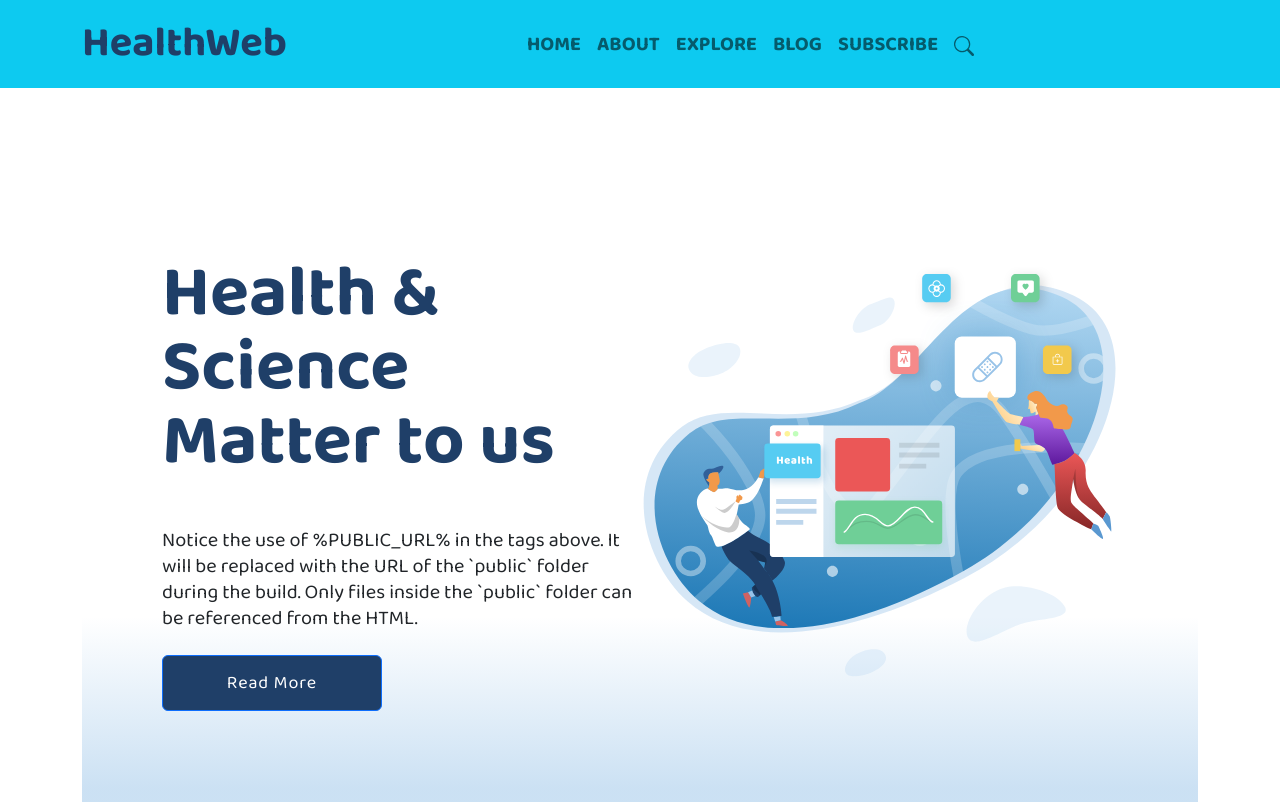
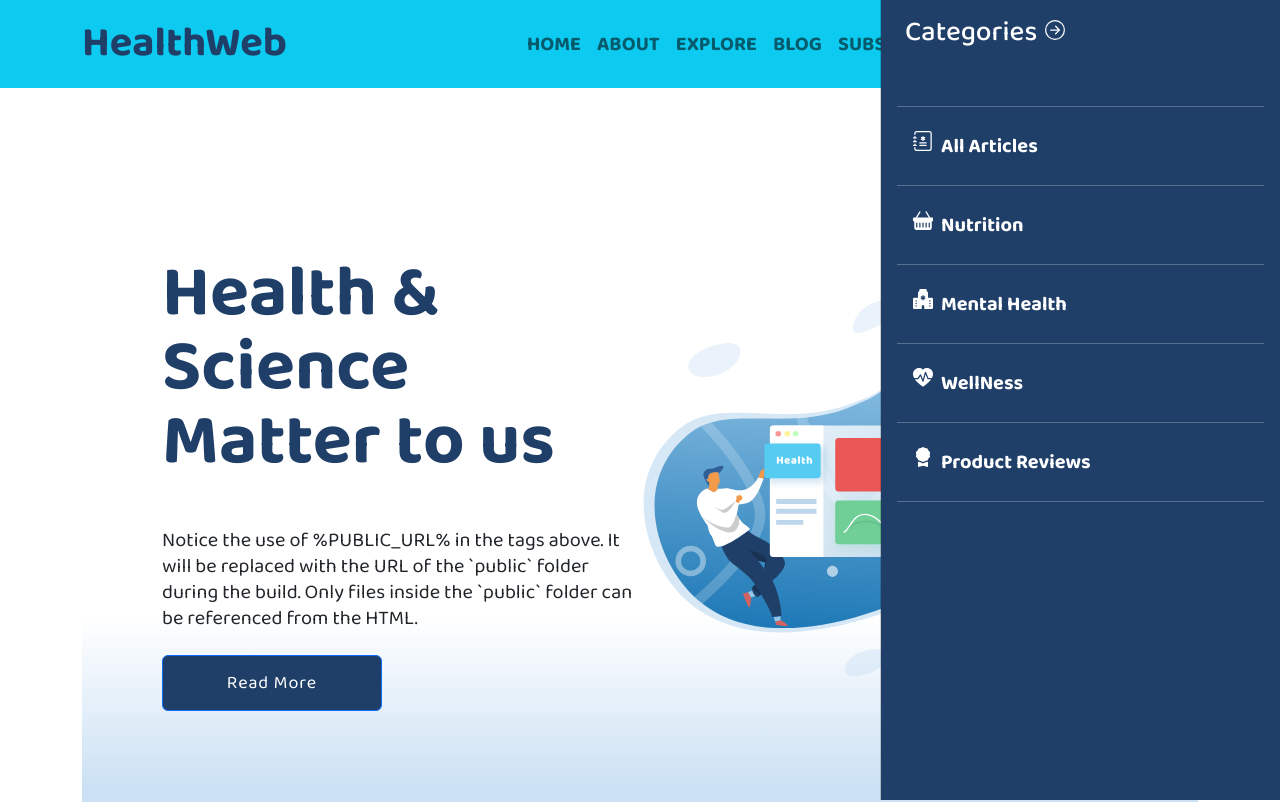
Before and after one commit to nickfff-dev/healthweb, a React (Create React App) app in the folder healthweb/: page / in a window 1280 px wide. Shown: the top 802 px of the page. Built offline with nearby package versions, Linux system fonts and the light colour scheme.

Commit message:
categories toggle sidebar

```diff
--- a/healthweb/src/Allposts.js
+++ b/healthweb/src/Allposts.js
@@ -5,7 +5,7 @@ import { BookmarkFill, ShareFill } from "react-bootstrap-icons";
 function Allposts() {
   return (
     <Col>
-      <h3>All posts</h3>
+      <h3 style={{color: "#1F3F68"}}>All posts</h3>
       <Col>
         <div className="d-flex flex-column justify-content-evenly">
           <Container style={{padding: "2rem 4rem 4rem"}}>
@@ -21,9 +21,9 @@ function Allposts() {
                   />
                 </div>
                 <div className="px-3">
-                  <h1>
+                  <h2 style={{color: "#1F3F68"}}>
                     What Is White Fragility? 5 Key Steps for Overcoming It
-                  </h1>
+                  </h2>
                   <p>
                     Professor and diversity consultant Robin DiAngelo brought
                     the concept of white fragility into public awareness in
@@ -33,12 +33,12 @@ function Allposts() {
                   <div className="d-flex align-items-center justify-content-around flex-row">
                     <Col>
                       <Stack gap={2}>
-                        <span>Author Name</span>
+                        <span style={{color: "#1F3F68", fontWeight: "bold"}}>Author Name</span>
                         <span className="text-mute">May 5 3min read</span>
                       </Stack>
                     </Col>
                     <Col>
-                      <div className="d-flex flex-row justify-content-evenly">
+                      <div className="d-flex flex-row justify-content-evenly" style={{color: "#1F3F68", fontWeight: "bold"}}>
                         <BookmarkFill className="icon" />
                         <ShareFill className="icon" />
                       </div>
@@ -61,7 +61,7 @@ function Allposts() {
                   />
                 </div>
                 <div className="px-3">
-                  <h2>
+                  <h2 style={{color: "#1F3F68"}}>
                     What Is White Fragility? 5 Key Steps for Overcoming It
                   </h2>
                   <p>
@@ -73,12 +73,12 @@ function Allposts() {
                   <div className="d-flex align-items-center justify-content-around flex-row">
                     <Col>
                       <Stack gap={2}>
-                        <span>Author Name</span>
+                        <span style={{color: "#1F3F68", fontWeight: "bold"}}>Author Name</span>
                         <span className="text-mute">May 5 3min read</span>
                       </Stack>
                     </Col>
                     <Col>
-                      <div className="d-flex flex-row justify-content-evenly">
+                      <div className="d-flex flex-row justify-content-evenly" style={{color: "#1F3F68", fontWeight: "bold"}}>
                         <BookmarkFill className="icon" />
                         <ShareFill className="icon" />
                       </div>
@@ -101,9 +101,9 @@ function Allposts() {
                   />
                 </div>
                 <div className="px-3">
-                  <h1>
+                  <h2 style={{color: "#1F3F68"}}>
                     What Is White Fragility? 5 Key Steps for Overcoming It
-                  </h1>
+                  </h2>
                   <p>
                     Professor and diversity consultant Robin DiAngelo brought
                     the concept of white fragility into public awareness in
@@ -113,12 +113,12 @@ function Allposts() {
                   <div className="d-flex align-items-center justify-content-around flex-row">
                     <Col>
                       <Stack gap={2}>
-                        <span>Author Name</span>
+                        <span style={{color: "#1F3F68", fontWeight: "bold"}}>Author Name</span>
                         <span className="text-mute">May 5 3min read</span>
                       </Stack>
                     </Col>
                     <Col>
-                      <div className="d-flex flex-row justify-content-evenly">
+                      <div className="d-flex flex-row justify-content-evenly" style={{color: "#1F3F68", fontWeight: "bold"}}>
                         <BookmarkFill className="icon" />
                         <ShareFill className="icon" />
                       </div>
@@ -141,9 +141,9 @@ function Allposts() {
                   />
                 </div>
                 <div className="px-3">
-                  <h1>
+                  <h2 style={{color: "#1F3F68"}}>
                     What Is White Fragility? 5 Key Steps for Overcoming It
-                  </h1>
+                  </h2>
                   <p>
                     Professor and diversity consultant Robin DiAngelo brought
                     the concept of white fragility into public awareness in
@@ -153,12 +153,12 @@ function Allposts() {
                   <div className="d-flex align-items-center justify-content-around flex-row">
                     <Col>
                       <Stack gap={2}>
-                        <span>Author Name</span>
+                        <span style={{color: "#1F3F68", fontWeight: "bold"}}>Author Name</span>
                         <span className="text-mute">May 5 3min read</span>
                       </Stack>
                     </Col>
                     <Col>
-                      <div className="d-flex flex-row justify-content-evenly">
+                      <div className="d-flex flex-row justify-content-evenly" style={{color: "#1F3F68", fontWeight: "bold"}}>
                         <BookmarkFill className="icon" />
                         <ShareFill className="icon" />
                       </div>
--- a/healthweb/src/App.css
+++ b/healthweb/src/App.css
@@ -116,3 +116,21 @@ background: #1F3F68;
   color:#1F3F68;
   background-color: rgba(152, 195, 232, 0.4) ;
 }
+
+.offcanvas-header{
+  background-color: #1F3F68;
+  color: white;
+
+  font-weight: bold;
+
+}
+
+.offcanvas-body{
+  background-color: #1F3F68;
+  color: white ;
+
+}
+
+.offcanvas-body .nav-item .nav-link{
+  color: white;
+}
--- a/healthweb/src/Explore.js
+++ b/healthweb/src/Explore.js
@@ -27,19 +27,19 @@ function Explore() {
     <div className="box box-down cyan">
       <h2>Nutrition</h2>
       <p>Food and Eating Habits</p>
-      <img src="https://assets.codepen.io/2301174/icon-supervisor.svg" alt=""/>
+      <img src="https://img.icons8.com/external-flaticons-flat-flat-icons/64/000000/external-nutrition-dieting-flaticons-flat-flat-icons-3.png" alt=""/>
     </div>
 
     <div className="box red">
       <h2>Mental Health</h2>
       <p>Counselling Yoga Therapy</p>
-      <img src="https://assets.codepen.io/2301174/icon-team-builder.svg" alt=""/>
+      <img src="https://img.icons8.com/external-flaticons-flat-flat-icons/64/000000/external-mental-health-new-normal-flaticons-flat-flat-icons.png" alt=""/>
     </div>
 
     <div className="box box-down blue">
       <h2>Well Being</h2>
       <p>Fitness Sleep</p>
-      <img src="https://assets.codepen.io/2301174/icon-calculator.svg" alt=""/>
+      <img src="https://img.icons8.com/external-flaticons-flat-flat-icons/64/000000/external-wellbeing-comfort-flaticons-flat-flat-icons.png" alt=""/>
         </div>
 
       </div>
@@ -48,7 +48,7 @@ function Explore() {
     <div className="box orange">
       <h2>Product Reviews</h2>
       <p>Regularly evaluates quality products</p>
-      <img src="https://assets.codepen.io/2301174/icon-karma.svg" alt=""/>
+      <img src="https://img.icons8.com/external-vitaliy-gorbachev-lineal-color-vitaly-gorbachev/60/000000/external-review-social-media-vitaliy-gorbachev-lineal-color-vitaly-gorbachev.png" alt=""/>
     </div>
       </div>
 
--- a/healthweb/src/Home.js
+++ b/healthweb/src/Home.js
@@ -5,6 +5,7 @@ import Intro from './Intro'
 import Explore from './Explore';
 import BlogPage2 from './BlogPage2';
 import Allposts from './Allposts';
+import SideBar from './SideBar';
 
 
 function Home () {
@@ -12,6 +13,7 @@ function Home () {
     <Col>
 
       <Intro />
+      <SideBar/>
       <Explore />
       <BlogPage2 />
       <Allposts />
--- /dev/null
+++ b/healthweb/src/SideBar.js
@@ -0,0 +1,57 @@
+import React from "react";
+import { Nav, NavItem, NavLink, Offcanvas,Navbar, OffcanvasBody, OffcanvasHeader, Button } from "react-bootstrap";
+import{ArrowRightCircle,AwardFill, HospitalFill, HeartPulseFill, JournalMedical, BasketFill, List} from 'react-bootstrap-icons';
+
+
+
+
+
+function SideBar() {
+  return (
+    <>
+      <Navbar.Toggle aria-controls="navbarScroll" />
+
+      <Offcanvas placement="end" show={true} scroll={true} backdrop={false}>
+        <Offcanvas.Header >
+          <Offcanvas.Title><div className="d-flex align-items-baseline"><h3 className="px-2">Categories</h3><ArrowRightCircle /></div> </Offcanvas.Title>
+
+        </Offcanvas.Header>
+
+        <Offcanvas.Body>
+        <hr/>
+        <Nav className="col-md-12 d-none d-md-block sidebar"
+            activeKey="/home"
+            onSelect={selectedKey => alert(`selected ${selectedKey}`)}
+            ><Nav.Item>
+            <Nav.Link href="/home"><div className="d-flex align-items-start justify-content-start"><JournalMedical/><span className="px-2">All Articles</span></div> </Nav.Link>
+        </Nav.Item>
+            <hr/>
+            <Nav.Item>
+                <Nav.Link href="/home"> <div className="d-flex align-items-start justify-content-start"><BasketFill/>  <span className="px-2">Nutrition </span></div> </Nav.Link>
+            </Nav.Item>
+            <hr/>
+            <Nav.Item>
+                <Nav.Link eventKey="link-1"><div className="d-flex align-items-start justify-content-start"><HospitalFill/> <span className="px-2">Mental Health</span></div></Nav.Link>
+            </Nav.Item>
+            <hr/>
+            <Nav.Item>
+                <Nav.Link eventKey="link-2"><div className="d-flex align-items-start justify-content-start"><HeartPulseFill/><span className="px-2">WellNess</span></div></Nav.Link>
+            </Nav.Item>
+            <hr/>
+            <Nav.Item>
+                <Nav.Link eventKey="link-3"><div className="d-flex flex-row align-items-start justify-content-start"><AwardFill/>
+                <span className="px-2">Product Reviews</span></div>
+                </Nav.Link>
+            </Nav.Item>
+            <hr/>
+            </Nav>
+        </Offcanvas.Body>
+      </Offcanvas>
+
+
+</>
+  )
+ }
+
+
+ export default SideBar;
```
Also changed, not shown: healthweb/src/BlogPage2.js (+14 -14 lines).
